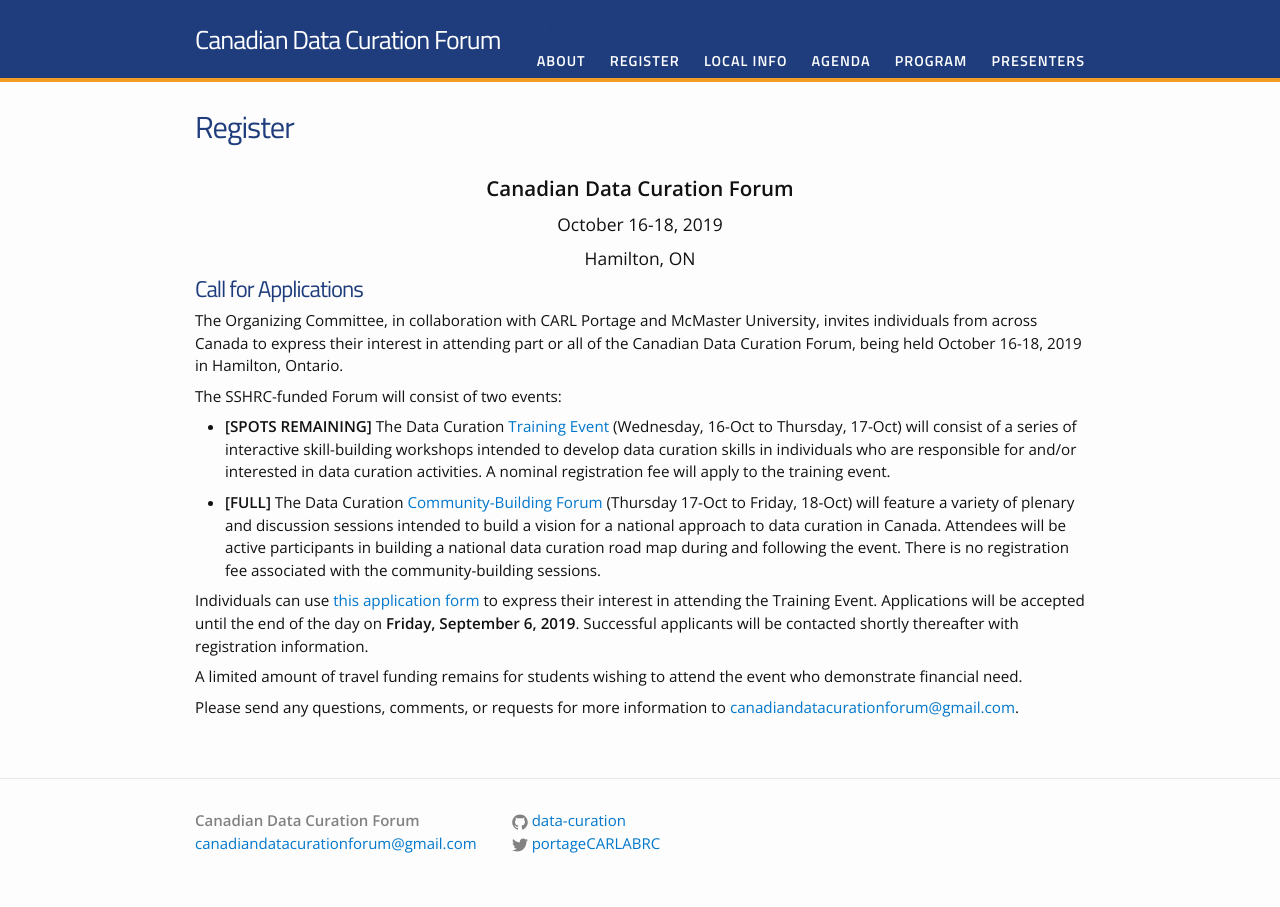
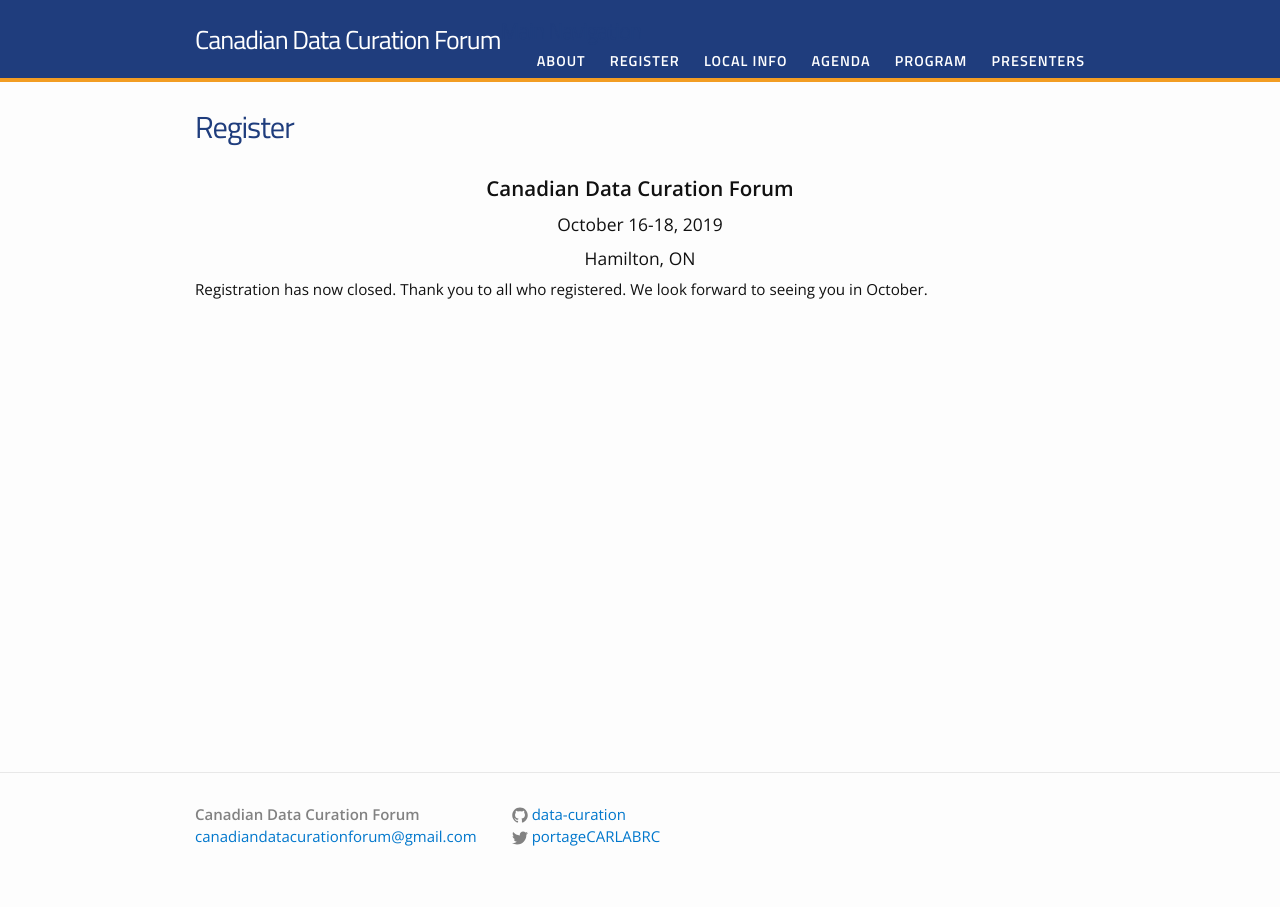
Before and after one commit to data-curation/data-curation.github.io, a Jekyll site: the page built from register.md, in a window 1280 px wide. Built offline with Jekyll 4.4.1, drawn with Linux system fonts in a browser that asks for light colours.

Commit message:
Update register.md

```diff
--- a/register.md
+++ b/register.md
@@ -8,7 +8,9 @@ permalink: /register/
 <p style="text-align:center; font-size:1.15em">October 16-18, 2019</p>
 <p style="text-align:center; font-size:1.15em">Hamilton, ON</p>
 
+Registration has now closed. Thank you to all who registered. We look forward to seeing you in October.
 
+<!---
 # Call for Applications
 
 The Organizing Committee, in collaboration with CARL Portage and McMaster University, invites individuals from across Canada to express their interest in attending part or all of the Canadian Data Curation Forum, being held October 16-18, 2019 in Hamilton, Ontario.
@@ -24,3 +26,4 @@ Individuals can use [this application form](https://form.simplesurvey.com/f/s.as
 A limited amount of travel funding remains for students wishing to attend the event who demonstrate financial need.
 
 Please send any questions, comments, or requests for more information to [canadiandatacurationforum@gmail.com](canadiandatacurationforum@gmail.com).
+-->
```
